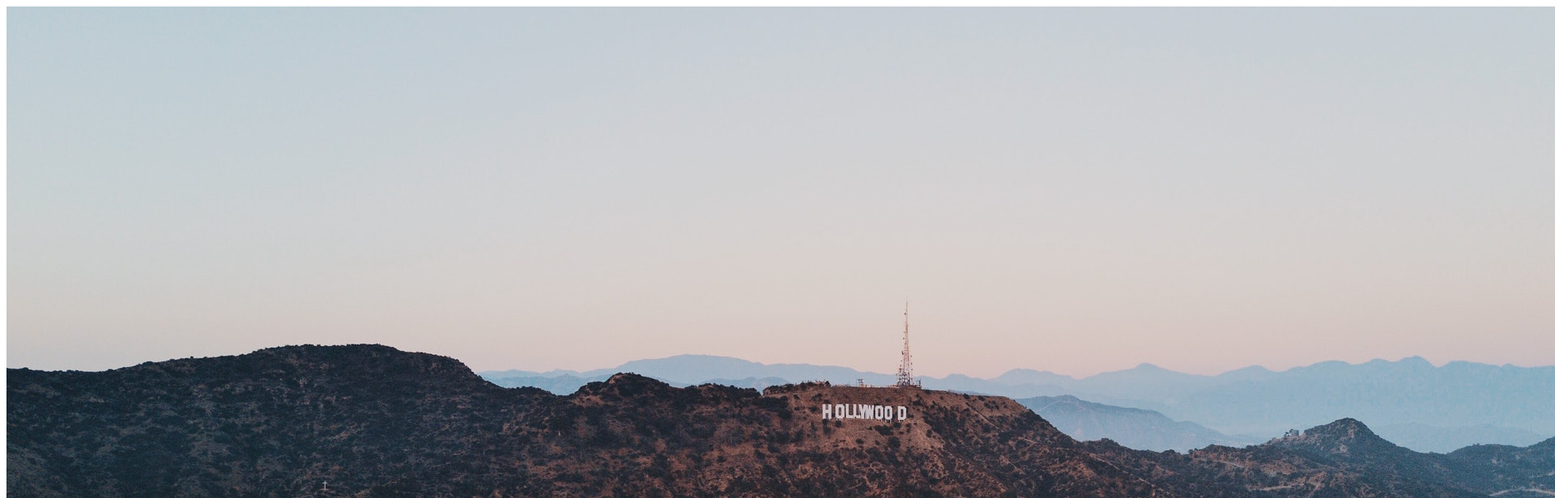
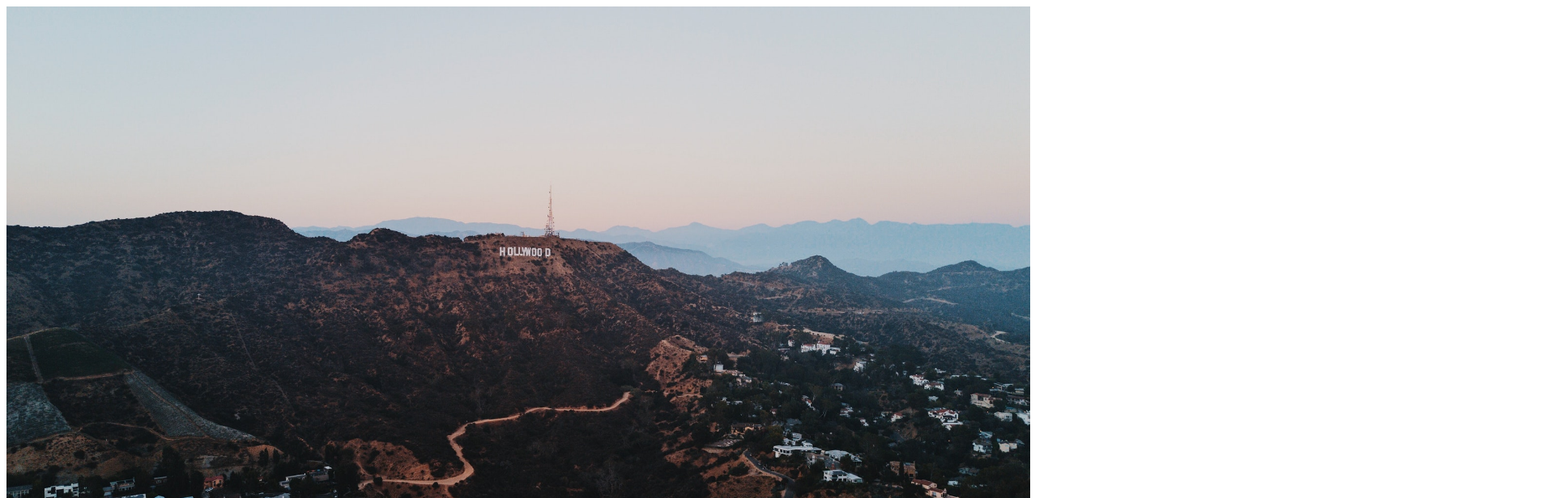
Before and after one commit to sdhanson/sdhanson.github.io, a website: page index.html in a window 1280 px wide. Shown: the top 616 px of the page at 81% size, 1920 px wide, since content can reach past the window. Drawn offline with Linux system fonts and the light colour scheme.

Commit message:
jljghfhghj

```diff
--- a/index.html
+++ b/index.html
@@ -7,11 +7,11 @@
     <link rel="stylesheet" type="text/css" href="/public/stylesheets/style.css">
     <link rel="icon" href="/public/images/vr.png">
 
-    <title>Sara Hanson</title>
+    <title>Sara Hanson 8</title>
 </head>
 <body>
 <div>
-    <img title="Enlarged View" class="image" src="/public/images/hollywood.jpeg">
+    <img title="Enlarged View" class="bg" src="/public/images/hollywood.jpeg">
 </div>
 
 </body>
```
